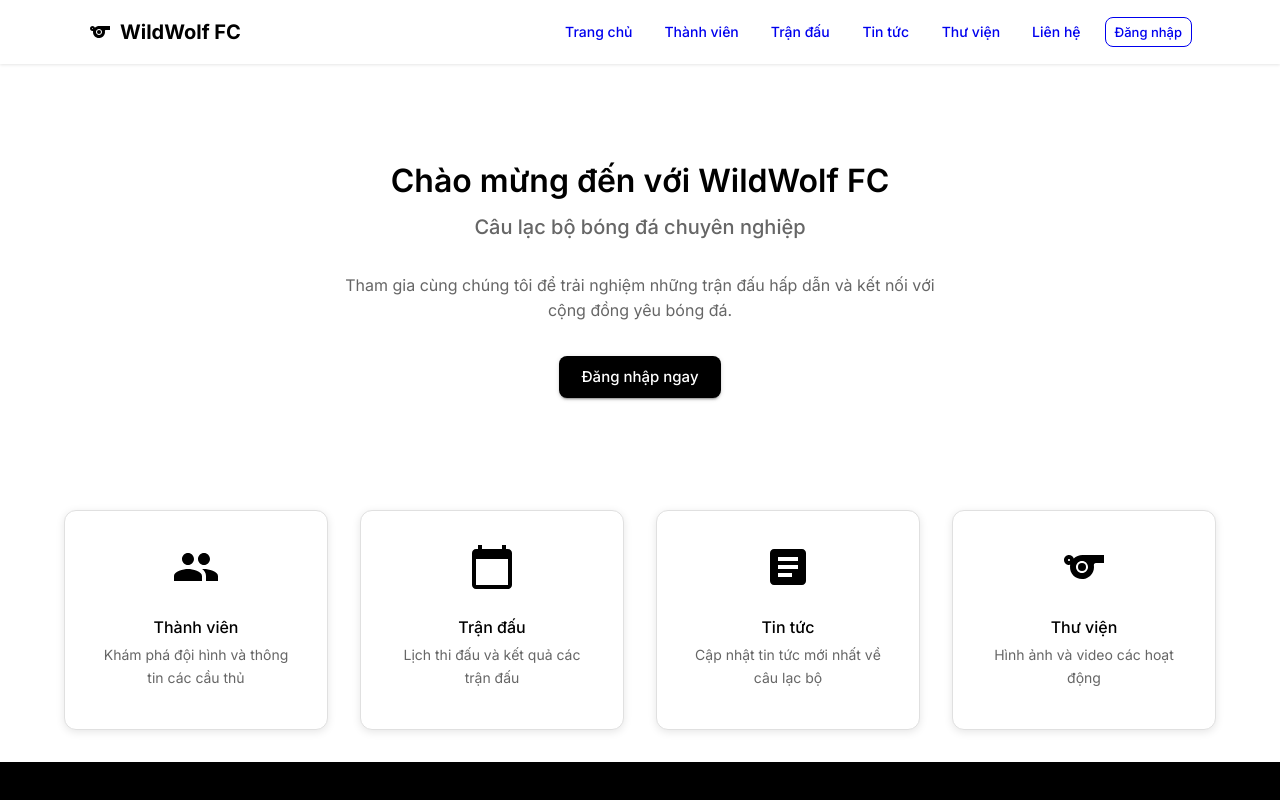
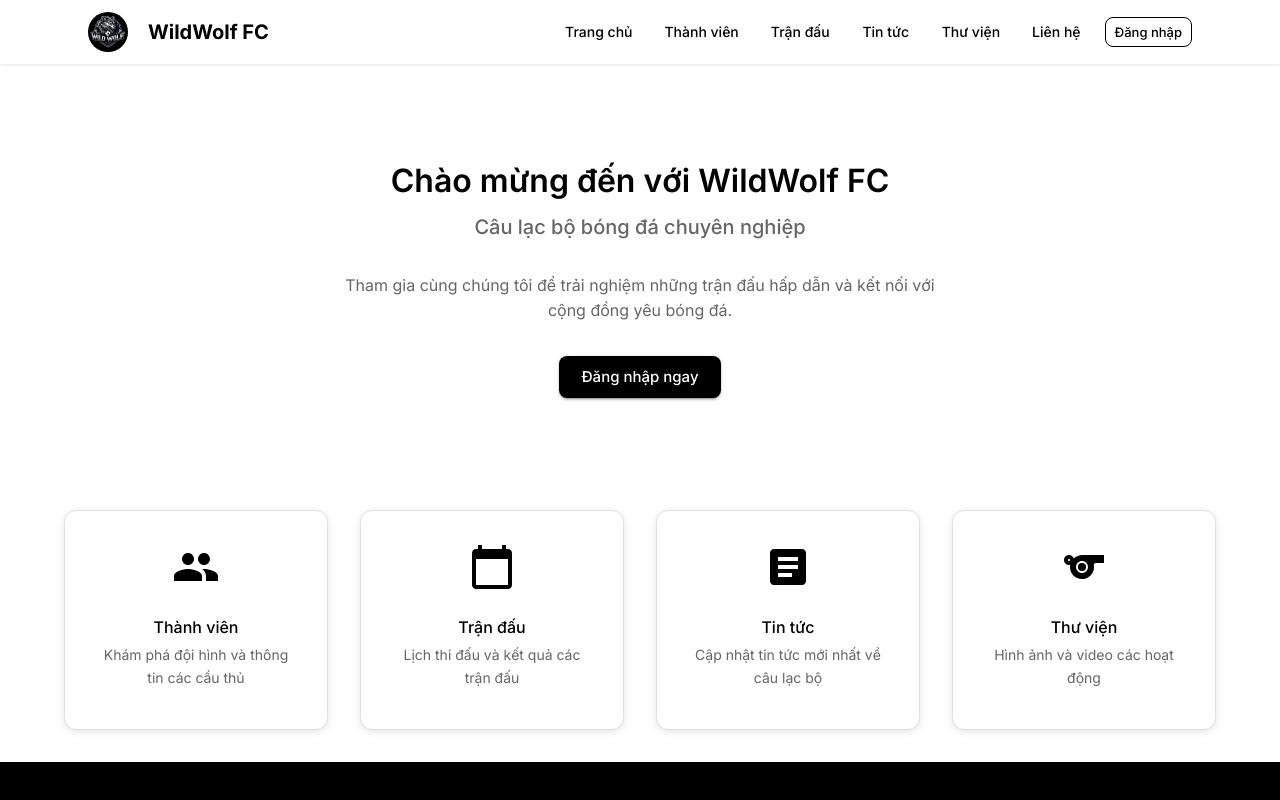
Before and after one commit to baodang69/wildwolf-fc, a Next.js app in the folder wildwolf-frontend/: page / in a window 1280 px wide. Shown: the top 800 px of the page. Built offline with nearby package versions, Linux system fonts and the light colour scheme.

Commit message:
header fix ui and layout header

```diff
--- a/wildwolf-frontend/src/app/layout.tsx
+++ b/wildwolf-frontend/src/app/layout.tsx
@@ -1,6 +1,7 @@
 import type { Metadata } from "next";
 import { AuthProvider } from "../contexts/AuthContext";
 import { ThemeProvider } from "../components/providers/ThemeProvider";
+import { LayoutWrapper } from "../components/layout/LayoutWrapper";
 
 export const metadata: Metadata = {
   title: "WildWolf FC",
@@ -17,7 +18,8 @@ export default function RootLayout({
       <body>
         <ThemeProvider>
           <AuthProvider>
-            {children}</AuthProvider>
+            <LayoutWrapper>{children}</LayoutWrapper>
+          </AuthProvider>
         </ThemeProvider>
       </body>
     </html>
--- a/wildwolf-frontend/src/app/page.tsx
+++ b/wildwolf-frontend/src/app/page.tsx
@@ -9,7 +9,6 @@ import {
   CardContent,
   Button,
 } from "@mui/material";
-import { Layout } from "../components/layout/Layout";
 import { useAuth } from "../contexts/AuthContext";
 import { Sports, Group, CalendarToday, Article } from "@mui/icons-material";
 import Link from "next/link";
@@ -18,7 +17,6 @@ export default function Home() {
   const { user, isAuthenticated } = useAuth();
 
   return (
-    <Layout>
     <Container maxWidth="lg">
       {isAuthenticated ? (
         <Box>
@@ -26,9 +24,7 @@ export default function Home() {
             Chào mừng trở lại, {user?.name}!
           </Typography>
 
-            <Box
-              sx={{ display: "flex", flexDirection: "column", gap: 3, mt: 2 }}
-            >
+          <Box sx={{ display: "flex", flexDirection: "column", gap: 3, mt: 2 }}>
             <Box
               sx={{
                 display: "flex",
@@ -143,9 +139,7 @@ export default function Home() {
 
             <Card sx={{ textAlign: "center", p: 2 }}>
               <CardContent>
-                  <Article
-                    sx={{ fontSize: 48, color: "primary.main", mb: 2 }}
-                  />
+                <Article sx={{ fontSize: 48, color: "primary.main", mb: 2 }} />
                 <Typography variant="h6" gutterBottom>
                   Tin tức
                 </Typography>
@@ -170,6 +164,5 @@ export default function Home() {
         </Box>
       )}
     </Container>
-    </Layout>
   );
 }
--- a/wildwolf-frontend/src/components/auth/LoginForm.tsx
+++ b/wildwolf-frontend/src/components/auth/LoginForm.tsx
@@ -56,7 +56,7 @@ export const LoginForm: React.FC<LoginFormProps> = ({
     const success = await login(email, password);
     if (success) {
       onSuccess?.();
-      router.push("/"); // Chuyển hướng về trang chủ
+      router.push("/");
     } else {
       setError("Email hoặc mật khẩu không đúng");
     }
@@ -84,7 +84,6 @@ export const LoginForm: React.FC<LoginFormProps> = ({
     >
       <CardContent sx={{ p: 4 }}>
         <Box sx={{ textAlign: "center", mb: 4 }}>
-          {/* Logo FC */}
           <Box sx={{ mb: 2 }}>
             <Image
               src="/logo-fc/wildwolf.jpeg"
--- a/wildwolf-frontend/src/components/layout/Footer.tsx
+++ b/wildwolf-frontend/src/components/layout/Footer.tsx
@@ -37,9 +37,9 @@ export const Footer: React.FC = () => {
               </Typography>
             </Box>
             <Typography variant="body2" sx={{ color: "#cccccc", mb: 2 }}>
-              Câu lạc bộ bóng đá WildWolf FC - Nơi hội tụ đam mê và tài năng.
-              Chúng tôi cam kết mang đến những trận đấu hấp dẫn và tinh thần thể
-              thao cao.
+              Câu lạc bộ bóng đá WildWolf FC - Nơi hội tụ đam mê bóng đá. Chúng
+              tôi cam kết mang đến những trận đấu hấp dẫn và tinh thần thể thao
+              cao.
             </Typography>
           </Box>
 
--- a/wildwolf-frontend/src/components/layout/Header.tsx
+++ b/wildwolf-frontend/src/components/layout/Header.tsx
@@ -9,46 +9,87 @@ import {
   Box,
   Container,
 } from "@mui/material";
-import { Sports } from "@mui/icons-material";
 import { useAuth } from "../../contexts/AuthContext";
 import { UserMenu } from "../auth/UserMenu";
 import Link from "next/link";
+import Image from "next/image";
 
 export const Header: React.FC = () => {
   const { isAuthenticated } = useAuth();
 
   return (
-    <AppBar position="static" elevation={1}>
+    <AppBar
+      position="static"
+      elevation={1}
+      sx={{
+        backgroundColor: "white",
+        color: "black",
+      }}
+    >
       <Container maxWidth="lg">
         <Toolbar sx={{ justifyContent: "space-between", py: 1 }}>
           <Link href="/" style={{ textDecoration: "none", color: "inherit" }}>
             <Box sx={{ display: "flex", alignItems: "center", gap: 1 }}>
-              <Sports />
-              <Typography variant="h5" component="div" sx={{ fontWeight: 700 }}>
+              <Image
+                src="/logo-fc/wildwolf.jpeg"
+                alt="WildWolf FC Logo"
+                width={40}
+                height={40}
+                style={{
+                  borderRadius: "50%",
+                }}
+              />
+              <Typography
+                variant="h5"
+                component="div"
+                sx={{ fontWeight: 700, color: "black", ml: 1.5 }}
+              >
                 WildWolf FC
               </Typography>
             </Box>
           </Link>
 
           <Box sx={{ display: "flex", alignItems: "center", gap: 2 }}>
-            <Link href="/" style={{ textDecoration: "none" }}>
-              <Button color="inherit">Trang chủ</Button>
-            </Link>
-            <Link href="/members" style={{ textDecoration: "none" }}>
-              <Button color="inherit">Thành viên</Button>
-            </Link>
-            <Link href="/matches" style={{ textDecoration: "none" }}>
-              <Button color="inherit">Trận đấu</Button>
-            </Link>
-            <Link href="/blogs" style={{ textDecoration: "none" }}>
-              <Button color="inherit">Tin tức</Button>
-            </Link>
-            <Link href="/gallery" style={{ textDecoration: "none" }}>
-              <Button color="inherit">Thư viện</Button>
-            </Link>
-            <Link href="/contact" style={{ textDecoration: "none" }}>
-              <Button color="inherit">Liên hệ</Button>
-            </Link>
+            {[
+              { href: "/", label: "Trang chủ" },
+              { href: "/members", label: "Thành viên" },
+              { href: "/matches", label: "Trận đấu" },
+              { href: "/blogs", label: "Tin tức" },
+              { href: "/gallery", label: "Thư viện" },
+              { href: "/contact", label: "Liên hệ" },
+            ].map((item) => (
+              <Link
+                key={item.href}
+                href={item.href}
+                style={{ textDecoration: "none" }}
+              >
+                <Button
+                  sx={{
+                    color: "black",
+                    position: "relative",
+                    overflow: "hidden",
+                    "&::after": {
+                      content: '""',
+                      position: "absolute",
+                      bottom: 0,
+                      left: "-100%",
+                      width: "100%",
+                      height: "2px",
+                      backgroundColor: "black",
+                      transition: "left 0.3s ease-in-out",
+                    },
+                    "&:hover::after": {
+                      left: 0,
+                    },
+                    "&:hover": {
+                      backgroundColor: "transparent",
+                    },
+                  }}
+                >
+                  {item.label}
+                </Button>
+              </Link>
+            ))}
 
             {isAuthenticated ? (
               <UserMenu />
@@ -58,11 +99,28 @@ export const Header: React.FC = () => {
                   variant="outlined"
                   size="small"
                   sx={{
-                    borderColor: "currentColor",
-                    color: "inherit",
+                    borderColor: "black",
+                    color: "black",
+                    position: "relative",
+                    overflow: "hidden",
+                    zIndex: 1,
+                    "&::before": {
+                      content: '""',
+                      position: "absolute",
+                      top: 0,
+                      left: "-100%",
+                      width: "100%",
+                      height: "100%",
+                      backgroundColor: "black",
+                      transition: "left 0.3s ease-in-out",
+                      zIndex: -1,
+                    },
+                    "&:hover::before": {
+                      left: 0,
+                    },
                     "&:hover": {
-                      borderColor: "currentColor",
-                      backgroundColor: "rgba(0, 0, 0, 0.04)",
+                      color: "white",
+                      borderColor: "black",
                     },
                   }}
                 >
--- a/wildwolf-frontend/src/components/layout/Layout.tsx
+++ /dev/null
@@ -1,34 +0,0 @@
-'use client';
-
-import React from 'react';
-import { Box } from '@mui/material';
-import { Header } from './Header';
-import { Footer } from './Footer';
-
-interface LayoutProps {
-  children: React.ReactNode;
-}
-
-export const Layout: React.FC<LayoutProps> = ({ children }) => {
-  return (
-    <Box
-      sx={{
-        display: 'flex',
-        flexDirection: 'column',
-        minHeight: '100vh',
-      }}
-    >
-      <Header />
-      <Box
-        component="main"
-        sx={{
-          flex: 1,
-          py: 4,
-        }}
-      >
-        {children}
-      </Box>
-      <Footer />
-    </Box>
-  );
-};
--- /dev/null
+++ b/wildwolf-frontend/src/components/layout/LayoutWrapper.tsx
@@ -0,0 +1,47 @@
+"use client";
+
+import React from "react";
+import { usePathname } from "next/navigation";
+import { Box } from "@mui/material";
+import { Header } from "./Header";
+import { Footer } from "./Footer";
+
+interface LayoutWrapperProps {
+  children: React.ReactNode;
+}
+
+export const LayoutWrapper: React.FC<LayoutWrapperProps> = ({ children }) => {
+  const pathname = usePathname();
+
+  // Ẩn Header/Footer trên trang login và signup
+  const isAuthPage =
+    pathname === "/login" || pathname === "/signup" || pathname === "/error";
+
+  if (isAuthPage) {
+    // Chỉ render children mà không có Header/Footer
+    return <>{children}</>;
+  }
+
+  // Render với Header/Footer cho các trang khác
+  return (
+    <Box
+      sx={{
+        display: "flex",
+        flexDirection: "column",
+        minHeight: "100vh",
+      }}
+    >
+      <Header />
+      <Box
+        component="main"
+        sx={{
+          flex: 1,
+          py: 4,
+        }}
+      >
+        {children}
+      </Box>
+      <Footer />
+    </Box>
+  );
+};
```
Also changed, not shown: wildwolf-frontend/src/app/members/page.tsx (+5 -2 lines), wildwolf-frontend/src/components/auth/AuthGuard.tsx (+7 -10 lines). Lines whose indentation alone changed are shown as unchanged.
